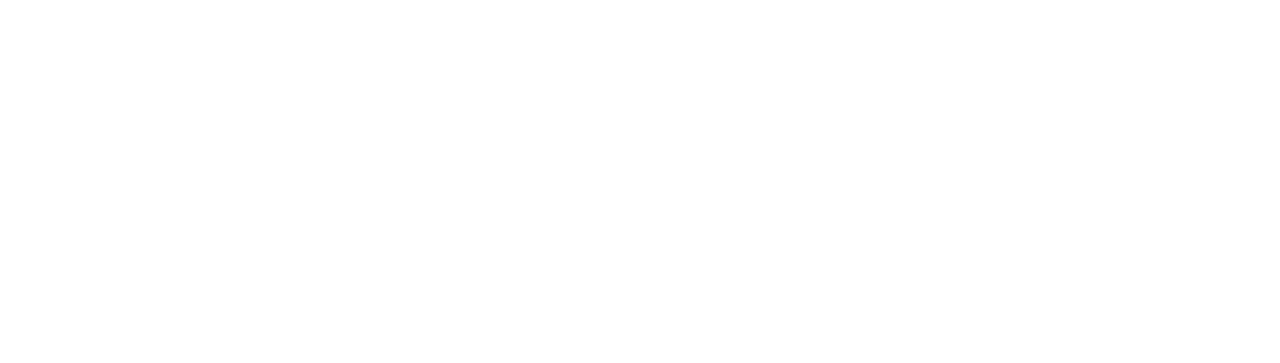
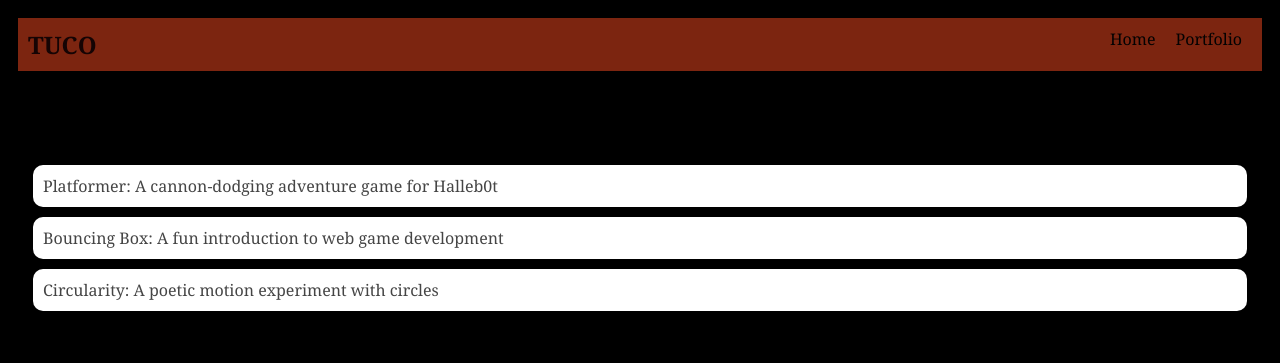
Before and after one commit to laniituco-too/laniituco-too.github.io, a plain HTML site: page portfolio.html in a window 1280 px wide. Drawn offline with Linux system fonts and the light colour scheme.

Commit message:
portfolio

```diff
--- a/index.html
+++ b/index.html
@@ -1,7 +1,9 @@
 <!DOCTYPE html>
 <html>
   <head>
-    <title>G.O.A.T</title>
+    <title><T class=" T.U.C.O "></T></title>
+    <link rel="stylesheet" href="style.css"
+    />
   </head>
 
   <body>
--- a/portfolio.html
+++ b/portfolio.html
@@ -0,0 +1,42 @@
+<!DOCTYPE html>
+<html>
+  <head>
+    <title>TUCO</title>
+     <link rel="stylesheet" href="style.css" />
+  </head>
+
+  <body>
+    <!-- All content goes here -->
+    <div id="all-contents">
+      <nav>
+        <h1>TUCO</h1>
+        <ul id="nav-ul">
+            <li class="nav-li">
+                <a href="index.html">Home</a>
+            </li>
+            <li class="nav-li">
+                <a href="portfolio.html">Portfolio</a>
+            </li>
+        </ul>
+      </nav>
+
+      <main>
+        <div class="content">
+            <h1>Portfolio</h1>
+            <ul id="portfolio">
+                <li>
+                    <a href="fsd-projects/platformer/">Platformer: A cannon-dodging adventure game for Halleb0t</a>
+                </li>
+                <li>
+                    <a href="fsd-projects/bouncing-box/">Bouncing Box: A fun introduction to web game development</a>
+                </li>
+                <li>
+                    <a href="fsd-projects/circularity/">Circularity: A poetic motion experiment with circles</a>
+                </li>
+            </ul>
+        </div>
+      </main>
+
+    </div>
+  </body>
+</html>
--- a/style.css
+++ b/style.css
@@ -0,0 +1,102 @@
+body {
+    background: rgb(0, 0, 0);
+    color: rgb(137, 35, 35);
+    padding: 10px;
+    font-family: Georgia, 'Times New Roman', Times, serif, sans-serif;
+}
+
+#all-contents {
+    max-width: 800%;
+    margin: auto;
+}
+
+/* navigation menu */
+nav {
+    background: rgb(124, 37, 16);
+    margin: 0 auto;
+    display: flex;
+    padding: 10px;
+    margin-bottom: 20px;
+}
+
+h1 {
+    display: flex;
+    align-items: center;
+    color: rgb(21, 4, 4);
+    flex: 1;
+    margin: 0;
+}
+
+#nav-ul {
+    list-style-type: none;
+    margin: 0;
+    padding: 0;
+    display: flex;
+}
+
+.nav-li {
+    display: inline-block;
+    padding: 0 10px;
+}
+
+a {
+    text-decoration: none;
+    color: #030202;
+}
+
+/* main container area beneath menu */
+main {
+    background: rgb(0, 0, 0);
+    display: flex;
+    margin-top: 20px;
+}
+
+.sidebar {
+    margin-right: 25px;
+    padding: 10px;
+}
+
+.sidebar-img {
+    width: 200px;
+}
+
+.content {
+    flex: 1;
+    padding: 15px;
+}
+
+/* interests section styles */
+#interests {
+    border: 4px rgba(45, 2, 2, 0.983) ridge;
+    padding: 8px;
+    margin-top: 20px;
+}
+
+h2, h3 {
+    margin: 0px;
+}
+/* Portfolio styles */
+.content h1 {
+  color: black;
+}
+
+#portfolio {
+  list-style-type: none;
+  padding-left: 0;
+}
+
+#portfolio li {
+  background: #fff;
+  padding: 10px;
+  border-radius: 10px;
+  margin-bottom: 10px;
+}
+
+#portfolio li:hover {
+  background: #eee;
+}
+
+#portfolio a {
+  text-decoration: none;
+  color: #454545;
+}
```
